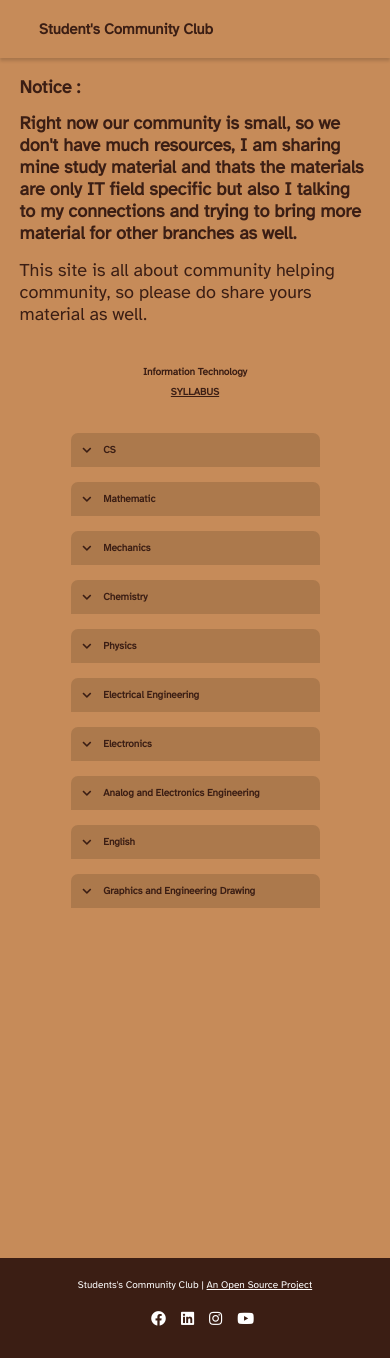
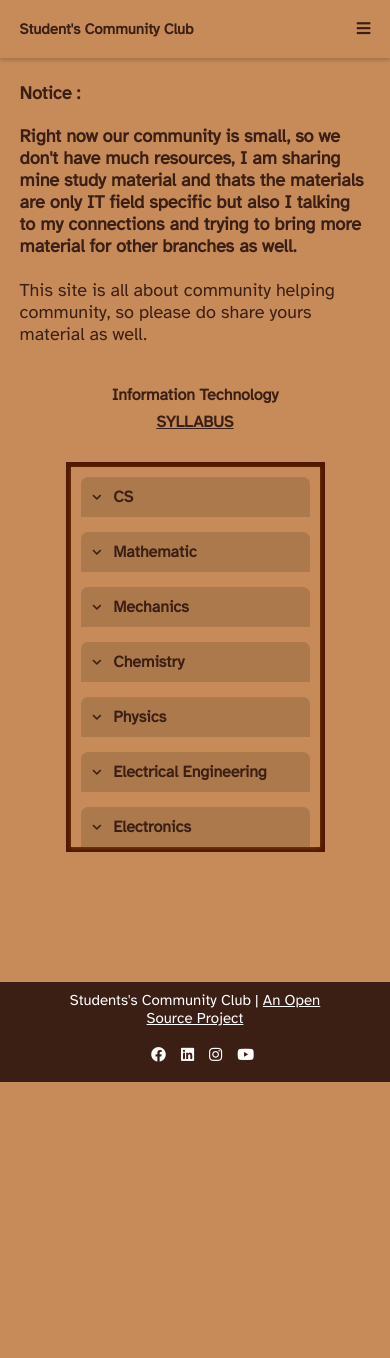
Before and after one commit to tier3guy/Student-Community-Club, a React (Create React App) app: page /resources in a window 390 px wide. After the commit the page ends 1082 px from the top, so only its background shows below. Built offline with nearby package versions, Linux system fonts and the light colour scheme.

Commit message:
Mobile Version Finished

```diff
--- a/src/Components/Contributers.js
+++ b/src/Components/Contributers.js
@@ -9,7 +9,7 @@ export default function Contributers(){
     <NavSecondary/>
     <div className = 'cont'>
     <h3>As we said earlier this site is By Community For the Community. Here are our contributers. </h3>
-    <div style = {{padding: '3em 0em', display: 'grid',gridTemplateColumns: 'auto auto auto'}}>
+    <div className = "cards_cont" style = {{padding: '3em 0em', display: 'grid'}}>
       {
         Data.map((object) => {
             return(
--- a/src/Components/IT.jsx
+++ b/src/Components/IT.jsx
@@ -4,7 +4,7 @@ import Accordion from './Accordian';
 export default function IT(){
   return(
     <>
-      <h1 style = {{textAlign: "center"}}>Information Technology</h1>
+      <h1 className = "branch_name" style = {{textAlign: "center"}}>Information Technology</h1>
       <h2 className = "syllabus_link"> <a rel = "noreferrer" href = "https://www.nit.ac.in/pdf/it-ug-18.pdf" target = "_blank"> SYLLABUS </a> </h2>
       <div className = "subjects">
         <div className = 'accordion'>
--- a/src/Components/Menu_seconadary.js
+++ b/src/Components/Menu_seconadary.js
@@ -3,7 +3,7 @@ import { Link } from "react-router-dom";
 export default function MenuSeconadary(){
   return(
     <>
-      <ul className = 'menu'>
+      <ul className = 'menu secondHam'>
         <Link to = '/' className = 'btn_nav'>Home</Link>
         <Link to = '/resources' className = 'btn_nav' onClick = {window.scrollTo(0,0)}>Resources</Link>
         <Link to = '/contributers' className = 'btn_nav' onClick = {window.scrollTo(0,0)}>Contributers</Link>
--- a/src/Components/Nav_secondary.js
+++ b/src/Components/Nav_secondary.js
@@ -3,7 +3,7 @@ import { useState } from 'react';
 
 export default function NavSecondary(){
 
-  const [ham,setHam] = useState(false);
+  const [ham,setHam] = useState(true);
   const [display,setDisplay] = useState("none");
   const toggler = () => {
     setHam(!ham);
@@ -18,15 +18,15 @@ export default function NavSecondary(){
 
   return(
     <>
-    <div className = 'navbar'>
+    <div className = 'navbar secondary'>
       <h3 style= {{fontWeight:'bolder'}}>Student's Community Club</h3>
       <MenuSeconadary/>
-    </div>
     <button
         style = {{background: "transparent" , border: "none" , outline:"none"}}
         onClick = {toggler}>
-        <i className="fas fa-bars hamburger"></i>
-      </button>
+        <i className="fas fa-bars hamburger_secondary"></i>
+    </button>
+    </div>
     <div className = "hamMenu" style = {{display:display}}><MenuSeconadary/></div>
     </>
   );
--- a/src/index.css
+++ b/src/index.css
@@ -64,13 +64,17 @@ html {
 
 
 /*---------------- NavBar CSS -----------------*/
+.hamburger_secondary{
+  display: none;
+}
+
 .navbar{
   z-index: 1000;
-  padding: 1.5em 6em;
+  padding: 1.5em 7em;
   width: 100%;
   display: flex;
   flex-direction: row;
-  justify-content: space-around;
+  justify-content: unset;
   position: fixed;
   box-shadow: rgba(0, 0, 0, 0.15) 0px 3px 3px 0px;
   background-color: #C68B59;
@@ -215,6 +219,10 @@ body{
 
 }
 
+.cards_cont{
+  grid-template-columns: auto auto auto;
+}
+
 .card{
   min-height: 12em;
   width: 23em;
@@ -289,6 +297,10 @@ body{
   position: relative;
   height: 90%;
   overflow-y: scroll;
+  box-shadow: rgba(150, 80, 1, 0.719) 0px 1px 4px, rgb(80, 25, 0) 0px 0px 0px 5px;
+  padding: 1em;
+  overflow-y: scroll;
+  height: 45vh;
 }
 
 #items::-webkit-scrollbar {
@@ -358,7 +370,18 @@ body{
   }
 
   /*---------- Navbar ------------*/
+  .secondary{
+    z-index: 33;
+  }
 
+  .secondHam{
+    position: absolute;
+    top: 0%;
+    width: 100%;
+    right: 0%;
+    padding-top: 1em;
+    z-index: 22;
+  }
   .menu{
     display: none;
   }
@@ -373,6 +396,16 @@ body{
     background-color: #5f2100b2;
   }
 
+  .cards_cont{
+    grid-template-columns: auto;
+
+  }
+
+  .card{
+    width: 100%;
+    margin-bottom: 2.5em;
+  }
+
   .btn_nav{
     margin-bottom: 2vh;
     color: #ffbc81;
@@ -382,10 +415,10 @@ body{
   .navbar{
     width: 100vw;
     justify-content: space-between;
-    padding: 20px 10vw;
+    padding: 20px 5vw;
   }
 
-  .hamburger{
+  .hamburger , .hamburger_secondary{
     display: block;
     font-size: 4vw;
   }
@@ -481,6 +514,14 @@ body{
     margin-top: 4em;
   }
 
+  .Footer .copyRight {
+    font-size: 1.5em;
+    text-align: center;
+  }
+  .Footer .copyRight a{
+    font-size: 1em;
+  }
+
   .join{
     margin-top: 2em;
   }
@@ -520,6 +561,21 @@ body{
 
   .mb{
     font-size: 1.8em;
+    margin-top: 1.2em;
+  }
+
+  #quest ,  .branch_name , .syllabus_link a{
+    font-size: 1.6em;
+  }
+
+  .linkAccord a h4{
+    font-size: 1.7em;
+    font-weight: 500;
+  }
+
+  .cont h3{
+    margin-top: 5vh;
+    font-size: 1.5em;
   }
 }
 
@@ -544,10 +600,21 @@ body{
     margin-top: 20em;
   }
 
+  .Footer{
+    margin-top: 10em;
+  }
+
   .himg{
     width: 52%;
     height: 52%;
   }
 
 }
+@media only screen and (max-width: 340px){
+
+  .Footer{
+    margin-top: 20em;
+  }
+
+}
 /*---------------------------------------- MOBILE WORK ENDS HERE-------------------------------------------*/
```
